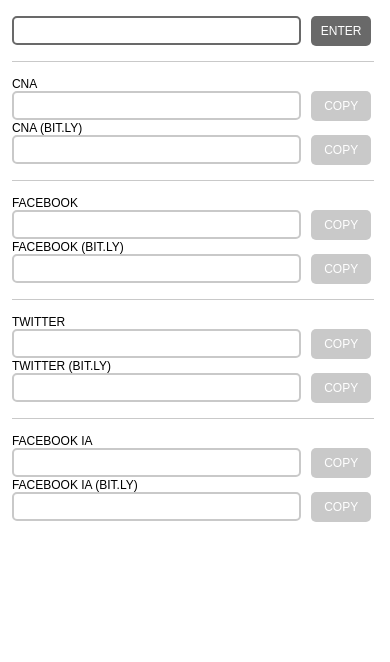
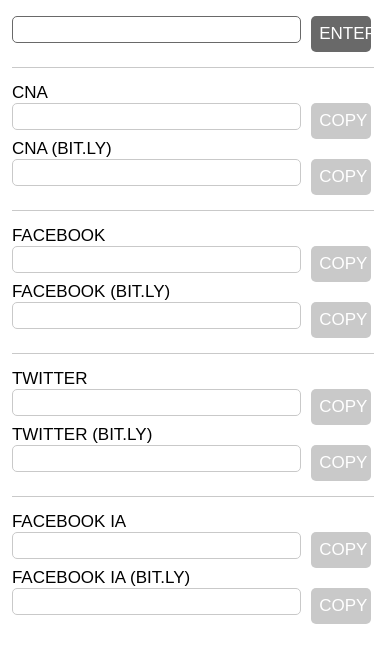
Before and after one commit to calvincna/urlconvertor, a plain HTML site: page url.html in a window 390 px wide. Drawn offline with Linux system fonts and the light colour scheme.

Commit message:
url.html

```diff
--- a/url.html
+++ b/url.html
@@ -32,7 +32,7 @@
 		  border-radius: 5px;
 
 		  padding: 5px;
-		  border: solid 2px #c9c9c9;
+		  border: solid 1px #c9c9c9;
 		  transition: border 0.3s;
 		  float:left;
 		  margin-bottom:10px;
@@ -40,8 +40,11 @@
 		input[type="text"]:focus {
 		  outline: none;
 		}
+		.txtinput {
+			cursor:pointer;
+		}
 		#utext {
-			border: solid 2px #696969;
+			border: solid 1px #696969;
 		}
 		.break {
 			border-top: solid 1px #c9c9c9;
@@ -71,6 +74,10 @@
 
 		}
 		@media only screen and (max-width: 800px) {
+			body {
+
+	  	font-size: 17px;
+	  	}
 			input[type="text"] {
 			  display: block;
 			  margin: 0;
```
Also changed, not shown: 1 other file.
